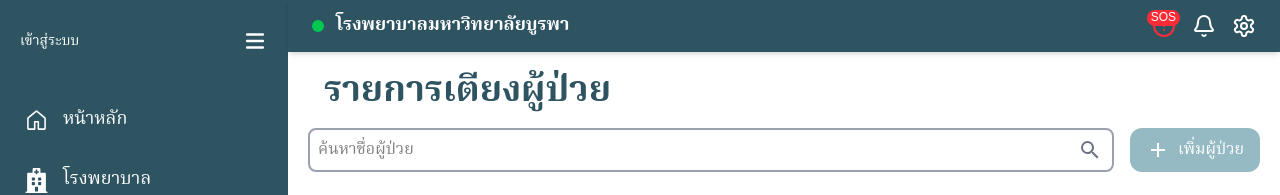
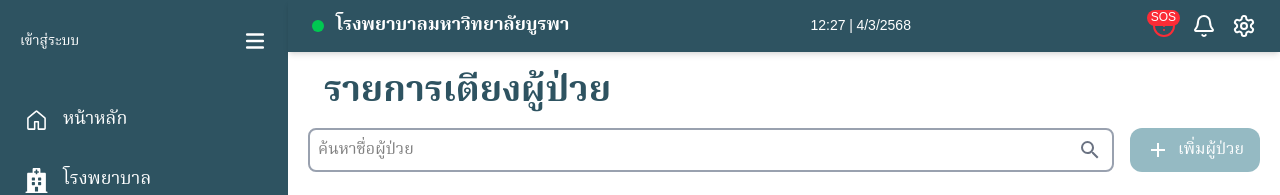
Before and after one commit to gortorrr/BedSensorFrontend, a React (Vite) app: page / in a window 1280 px wide. Shown: the top 195 px of the page. Built offline with nearby package versions, Linux system fonts and the light colour scheme.

Commit message:
getDateAuto

```diff
--- a/src/pages/Header.tsx
+++ b/src/pages/Header.tsx
@@ -1,8 +1,18 @@
-import { useState } from "react";
+import { useState, useEffect } from "react";
 import { Bell, Settings, AlertCircle } from "lucide-react";
 
 export default function Header() {
-  const [isOnline, setIsOnline] = useState(true); // เปลี่ยนเป็น false ถ้าต้องการให้เป็น Offline
+    const [time, setTime] = useState(new Date());
+    const [isOnline, setIsOnline] = useState(true); // เปลี่ยนเป็น false ถ้าต้องการให้เป็น Offline
+
+    useEffect(() => {
+        const interval = setInterval(() => setTime(new Date()), 1000);
+        return () => clearInterval(interval);
+      }, []);
+
+      const formatDate = (date: Date) => {
+        return `${date.getHours()}:${date.getMinutes().toString().padStart(2, "0")} | ${date.getDate()}/${date.getMonth() + 1}/${date.getFullYear() + 543}`;
+      };
 
   return (
     <header className="bg-[#2E5361] text-white flex items-center justify-between px-6 py-3 shadow-md">
@@ -11,6 +21,9 @@ export default function Header() {
         <div className={`w-3 h-3 rounded-full ${isOnline ? "bg-green-500" : "bg-red-500"}`} />
         <span className="text-lg font-semibold">โรงพยาบาลมหาวิทยาลัยบูรพา</span>
       </div>
+
+      {/* แสดงเวลาและวันที่ */}
+      <div className="text-sm">{formatDate(time)}</div>
 
       {/* ไอคอนแจ้งเตือน */}
       <div className="flex items-center space-x-4">
```
